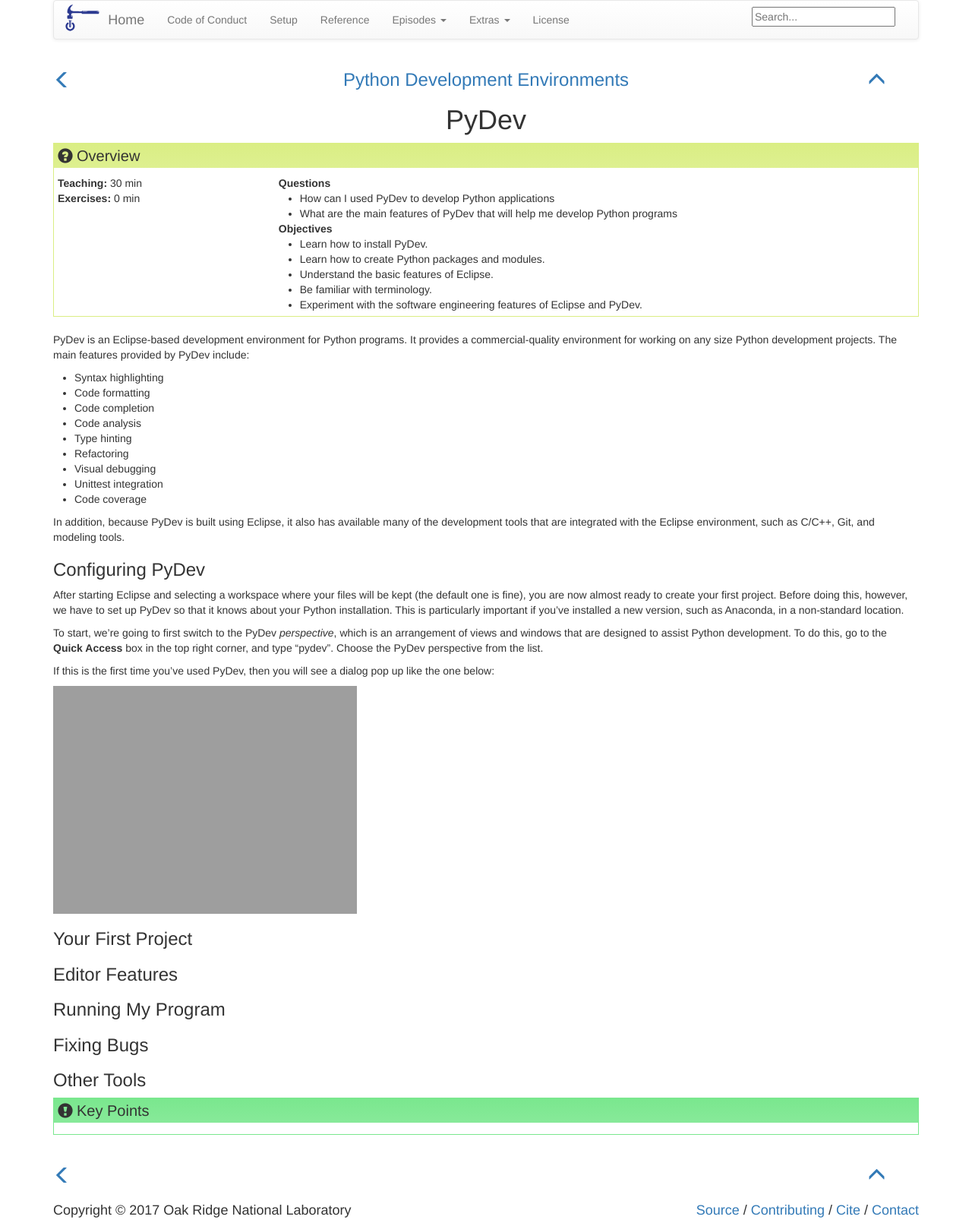
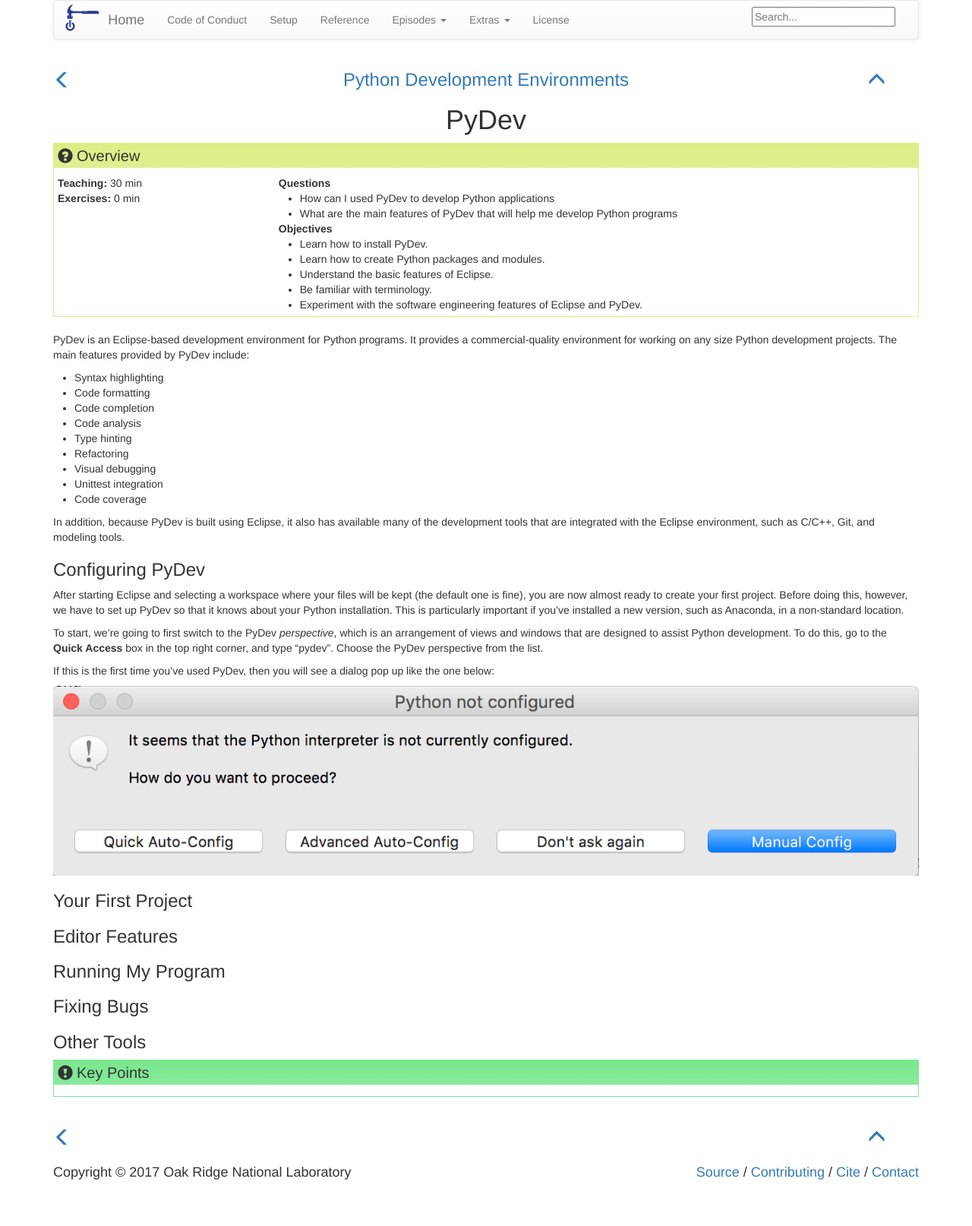
Before and after one commit to ornl-ssd/python-dev-env, a Jekyll site: the page built from _episodes/03-pydev.md, in a window 1280 px wide. Shown: the whole page at 76% size. Built offline with Jekyll 4.4.1, drawn with Linux system fonts in a browser that asks for light colours; after the commit the page ends 1563 px from its top, so only the background shows below that.

Commit message:
Update image url
Signed-off-by: Watson, Gregory <g.watson@computer.org>

```diff
--- a/_episodes/03-pydev.md
+++ b/_episodes/03-pydev.md
@@ -43,7 +43,7 @@
 
 If this is the first time you've used PyDev, then you will see a dialog pop up like the one below:
 
-![Python not configured dialog]({{ site.github.url }}/fig/03-pydev-dialog)
+![Python not configured dialog]({{ site.github.url }}/fig/03-pydev-dialog.png)
 
 ### Your First Project
 
```
